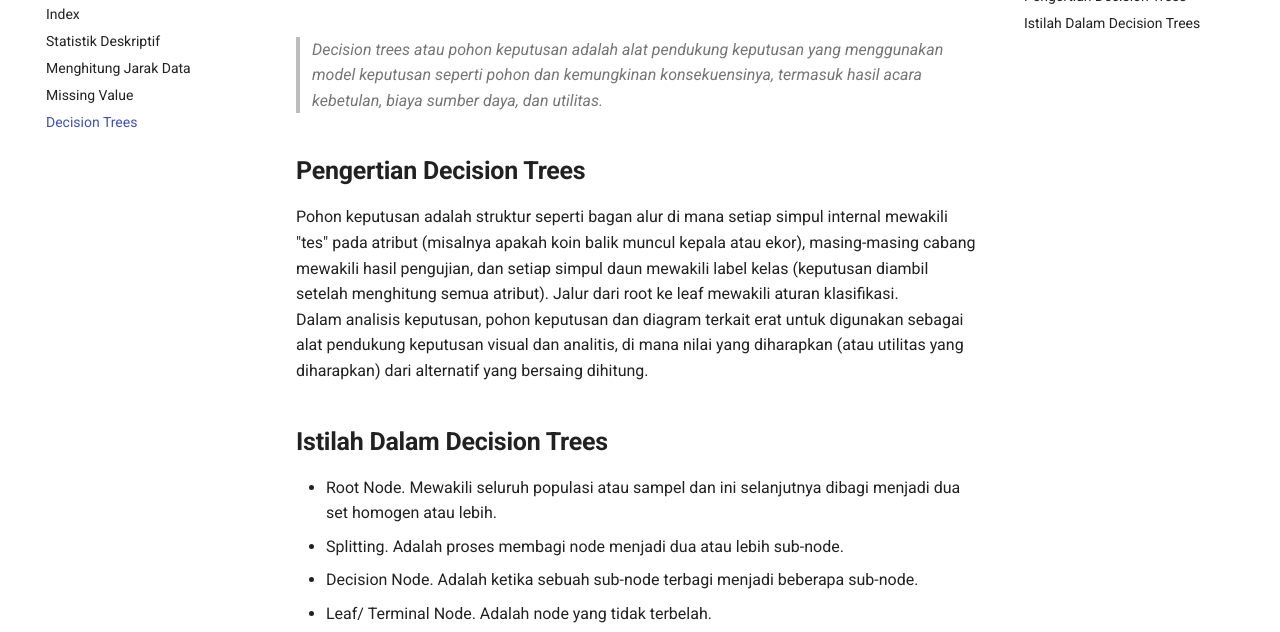
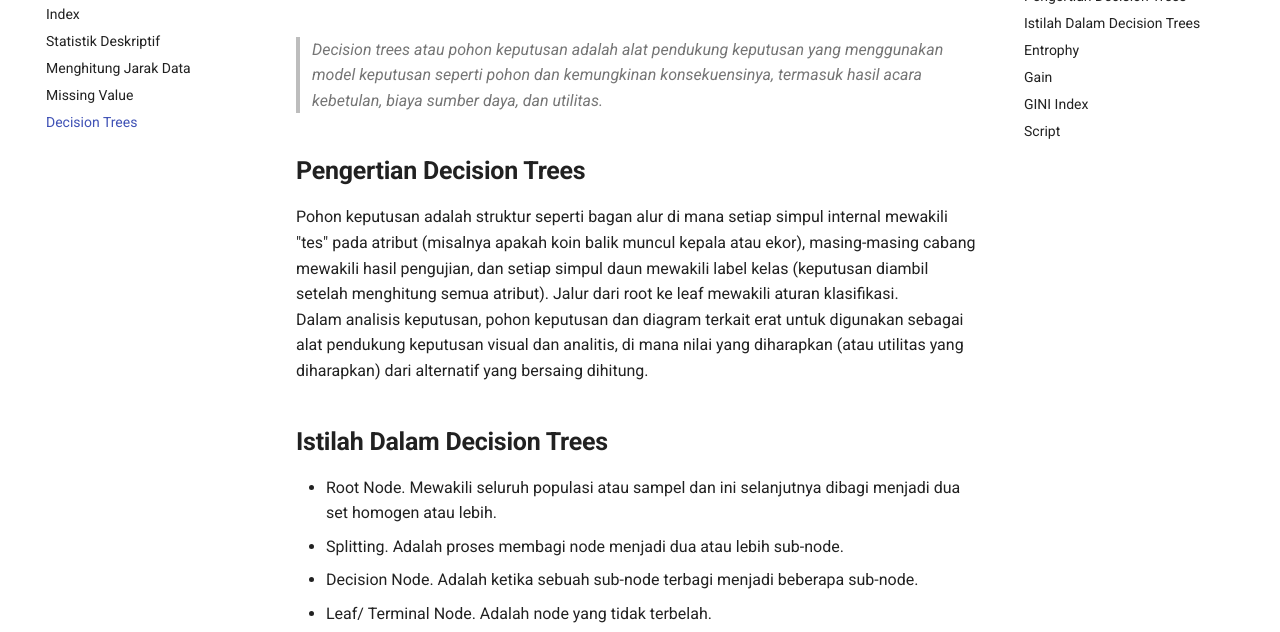
Before and after one commit to rusnia808/hellow, a plain HTML site: page pohon keputusan/index.html in a window 1280 px wide. Shown: the part 142-774 px from the top of the page. Drawn offline with nearby package versions, Linux system fonts and the light colour scheme; some packages are replaced by stand-ins of ours; no server answers.

Commit message:
Add files via upload

```diff
--- a/pohon keputusan/index.html
+++ b/pohon keputusan/index.html
@@ -343,6 +343,34 @@
 
 </li>
 
+        <li class="md-nav__item">
+  <a href="#entrophy" class="md-nav__link">
+    Entrophy
+  </a>
+
+</li>
+
+        <li class="md-nav__item">
+  <a href="#gain" class="md-nav__link">
+    Gain
+  </a>
+
+</li>
+
+        <li class="md-nav__item">
+  <a href="#gini-index" class="md-nav__link">
+    GINI Index
+  </a>
+
+</li>
+
+        <li class="md-nav__item">
+  <a href="#script" class="md-nav__link">
+    Script
+  </a>
+
+</li>
+
 
 
 
@@ -384,6 +412,34 @@
         <li class="md-nav__item">
   <a href="#istilah-dalam-decision-trees" class="md-nav__link">
     Istilah Dalam Decision Trees
+  </a>
+
+</li>
+
+        <li class="md-nav__item">
+  <a href="#entrophy" class="md-nav__link">
+    Entrophy
+  </a>
+
+</li>
+
+        <li class="md-nav__item">
+  <a href="#gain" class="md-nav__link">
+    Gain
+  </a>
+
+</li>
+
+        <li class="md-nav__item">
+  <a href="#gini-index" class="md-nav__link">
+    GINI Index
+  </a>
+
+</li>
+
+        <li class="md-nav__item">
+  <a href="#script" class="md-nav__link">
+    Script
   </a>
 
 </li>
@@ -431,7 +487,7 @@
 
 </ul>
 
-<h1 id="entrophy"><strong>Entrophy</strong><a class="headerlink" href="#entrophy" title="Permanent link">&para;</a></h1>
+<h2 id="entrophy"><strong>Entrophy</strong><a class="headerlink" href="#entrophy" title="Permanent link">&para;</a></h2>
 <div class ="justify">
     Entropi adalah nilai informasi yang menyatakan ukuran ketidakpastian(impurity) dari attribut dari suatu kumpulan obyek data dalam satuan bit. Pohon keputusan dibangun dari atas ke bawah dari simpul akar dan melibatkan mempartisi data ke dalam himpunan bagian yang berisi instance dengan nilai yang sama (homogen).</div>
 
```
Also changed, not shown: 1 other file.
